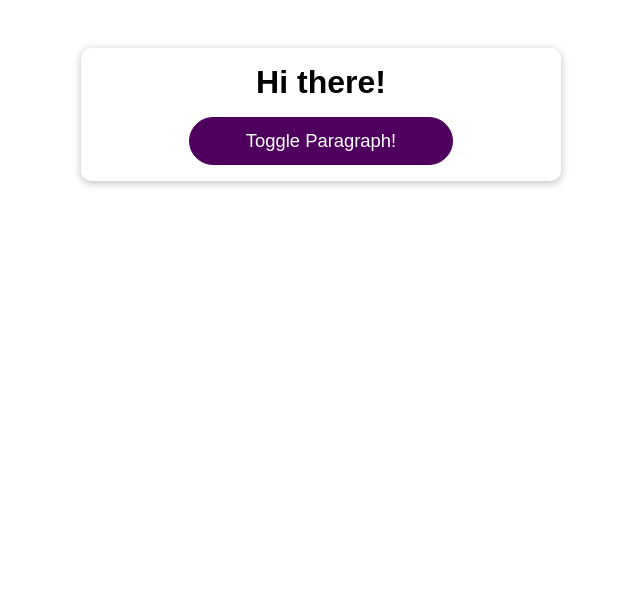
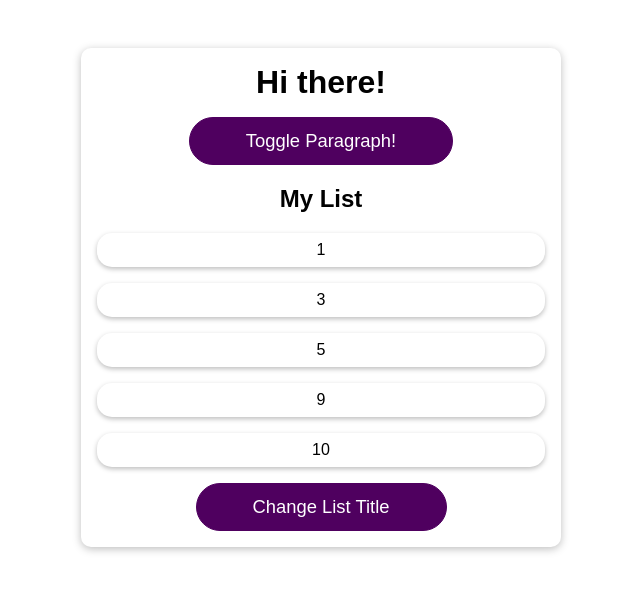
Before and after one commit to paas10/react, a React (Create React App) app: page / in a window 1280 px wide. Shown: the top 592 px of the page, without its empty margins (319-959 px from the left). Built offline with nearby package versions, Linux system fonts and the light colour scheme.

Commit message:
useMemo hook

```diff
--- a/src/App.js
+++ b/src/App.js
@@ -1,11 +1,13 @@
-import React, { useState, useCallback } from "react";
+import React, { useState, useCallback, useMemo } from "react";
 
+import DemoList from "./components/Demo/DemoList";
 import Button from "./components/UI/Button/Button";
 import DemoOutput from "./components/Demo/DemoOutput";
 import "./App.css";
 
 function App() {
   const [showParagraph, setShowParagraph] = useState(false);
+  const [listTitle, setListTitle] = useState("My List");
 
   console.log('APP RUNNING')
 
@@ -14,11 +16,20 @@
     setShowParagraph(prevShowParagraph => !prevShowParagraph)
   }, [])
 
+  const changeTitleHandler = useCallback(() => {
+    setListTitle("New Title");
+  }, []);
+
+  const listItems = useMemo(() => [5, 3, 1, 10, 9], []);
+
   return (
     <div className="app">
       <h1>Hi there!</h1>
       <DemoOutput show={false}></DemoOutput>
       <Button onClick={toggelParagraphHandler}>Toggle Paragraph!</Button>
+
+      <DemoList title={listTitle} items={listItems} />
+      <Button onClick={changeTitleHandler}>Change List Title</Button>
     </div>
   );
 }
--- /dev/null
+++ b/src/components/Demo/DemoList.js
@@ -0,0 +1,26 @@
+import React, { useMemo } from 'react';
+
+import classes from './DemoList.module.css';
+
+const DemoList = (props) => {
+  const { items } = props;
+
+  const sortedList = useMemo(() => {
+    console.log('Items sorted');
+    return items.sort((a, b) => a - b);
+  }, [items]);
+  console.log('DemoList RUNNING');
+
+  return (
+    <div className={classes.list}>
+      <h2>{props.title}</h2>
+      <ul>
+        {sortedList.map((item) => (
+          <li key={item}>{item}</li>
+        ))}
+      </ul>
+    </div>
+  );
+};
+
+export default React.memo(DemoList);
--- /dev/null
+++ b/src/components/Demo/DemoList.module.css
@@ -0,0 +1,12 @@
+.list ul {
+  list-style: none;
+  margin: 0;
+  padding: 0;
+}
+
+.list li {
+  margin: 1rem 0;
+  padding: 0.5rem;
+  box-shadow: 0 2px 5px rgba(0, 0, 0, 0.26);
+  border-radius: 15px;
+}
```
